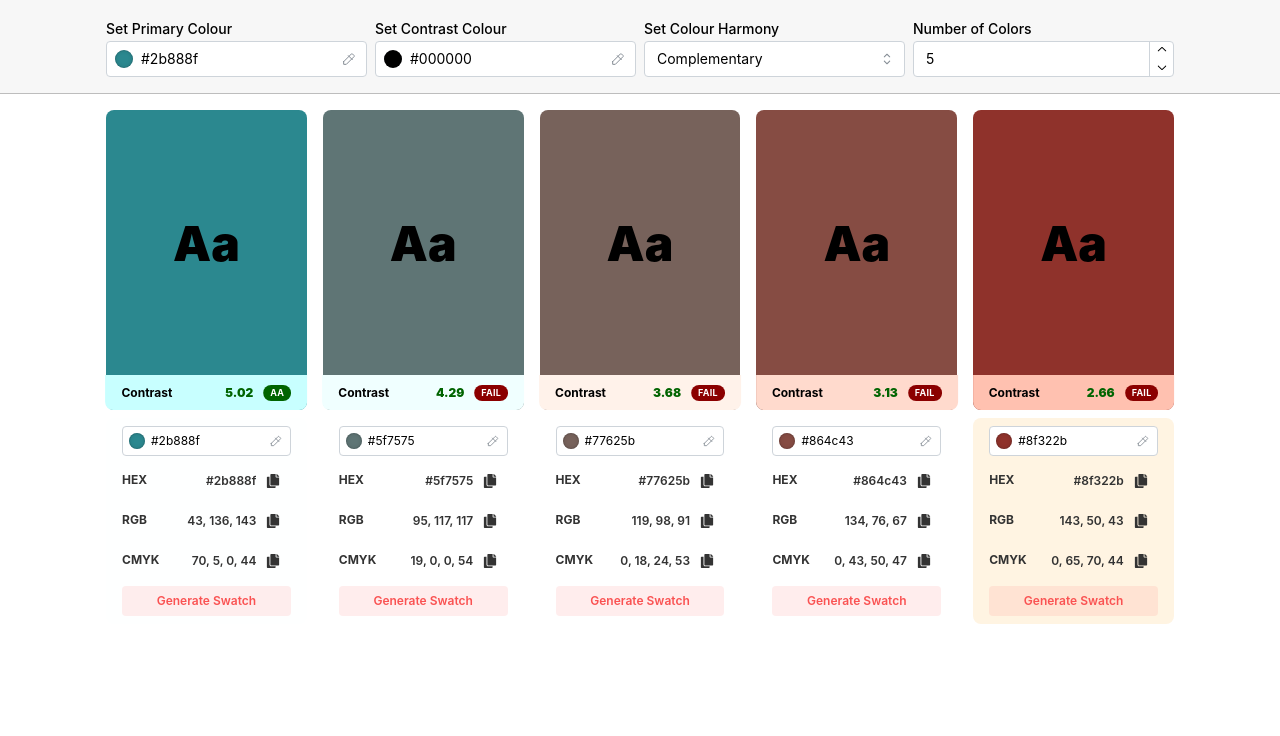
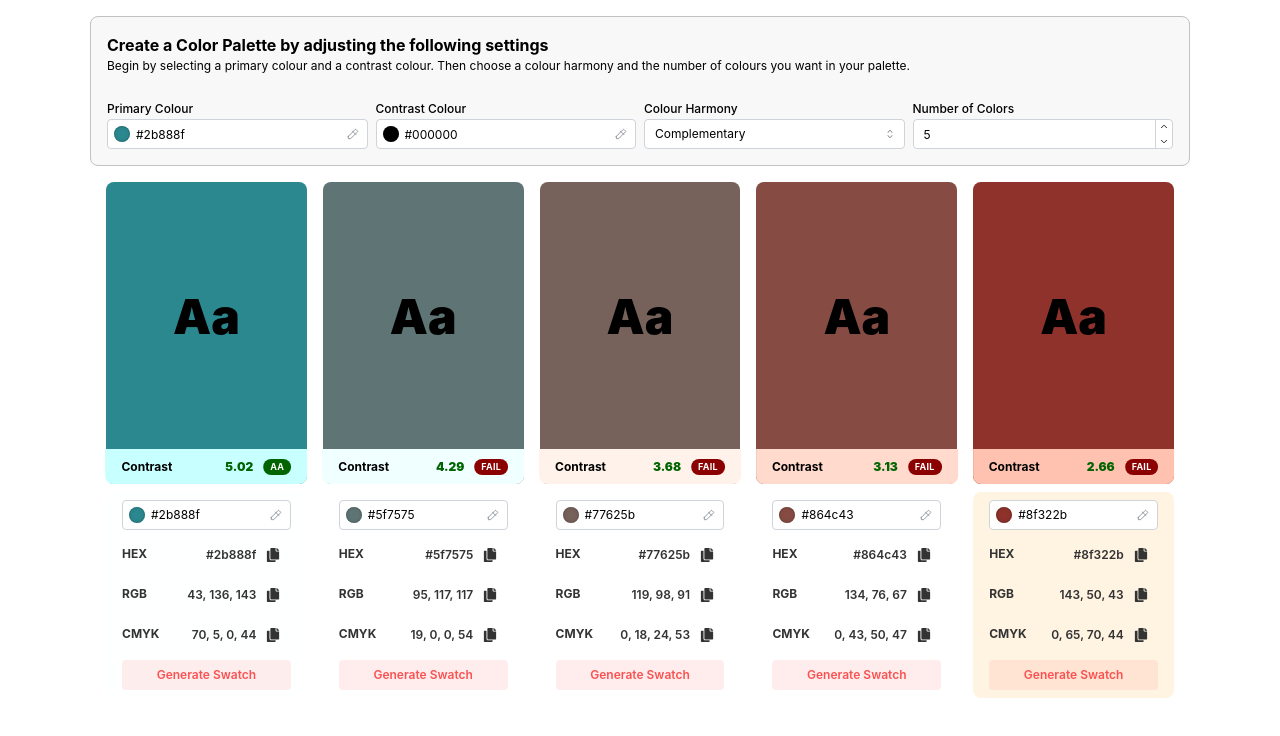
Before and after one commit to Menubrea/Theme-Creator, a Next.js app: page / in a window 1280 px wide. Shown: the top 736 px of the page. Built offline with nearby package versions, Linux system fonts and the light colour scheme.

Commit message:
Code refactor with new inputnavigation component

```diff
--- a/components/ColorPicker/ColorCard/ColorCard.module.css
+++ b/components/ColorPicker/ColorCard/ColorCard.module.css
@@ -1,7 +1,7 @@
 .card {
   border-radius: 0.5rem 0.5rem 0 0;
   position: relative;
-  height: 300px;
+  aspect-ratio: 1/1.5;
   width: 100%;
   border-radius: 0.5rem;
 }
--- a/components/ColorPicker/ColorPicker.module.css
+++ b/components/ColorPicker/ColorPicker.module.css
@@ -8,25 +8,3 @@
   margin: 0 auto;
   max-width: 1100px;
 }
-
-.inputWrapper {
-  padding: 1rem;
-  display: flex;
-  width: 100%;
-  position: sticky;
-  background-color: rgb(247, 247, 247);
-  top: 0;
-  z-index: 100;
-  border-bottom: #0000003c 1px solid;
-}
-
-.inputContainer {
-  max-width: 1100px;
-  padding: 0 1rem;
-  width: 100%;
-  margin: 0 auto;
-  display: flex;
-  justify-content: space-between;
-  align-items: center;
-  gap: 0.5rem;
-}
--- a/components/ColorPicker/ColorPicker.tsx
+++ b/components/ColorPicker/ColorPicker.tsx
@@ -1,9 +1,10 @@
 'use client';
 import React from 'react';
 import { useState } from 'react';
-import { Box, ColorInput, NativeSelect, Notification, NumberInput } from '@mantine/core';
+import { Box, Notification } from '@mantine/core';
 import styles from './ColorPicker.module.css';
 import { ColorCard } from './ColorCard';
+import { InputNavigation } from './InputNavigation';
 
 import chroma from 'chroma-js';
 import { useDisclosure } from '@mantine/hooks';
@@ -25,6 +26,10 @@ function ColorPick() {
     message,
     click,
     harmony,
+    setCount,
+    setContrast,
+    setType,
+    onChange,
     open,
     close,
     setClick,
@@ -102,46 +107,7 @@ function ColorPick() {
       <Box style={{ position: 'fixed', bottom: '1rem', right: '1rem', zIndex: 1000 }}>
         {click && <Notification withBorder withCloseButton={false} title={message} />}
       </Box>
-
-      <Box className={styles.inputWrapper}>
-        <Box className={styles.inputContainer}>
-          <ColorInput
-            label="Set Primary Colour"
-            style={{ width: '100%' }}
-            value={value}
-            onChange={onChange}
-          />
-
-          <ColorInput
-            label="Set Contrast Colour"
-            style={{ width: '100%' }}
-            value={contrast}
-            onChange={setContrast}
-          />
-          <NativeSelect
-            label="Set Colour Harmony"
-            style={{ width: '100%' }}
-            onChange={(e) => setType(e.currentTarget.value)}
-            data={[
-              'Complementary',
-              'Analogous',
-              'Triadic',
-              'Split-complementary',
-              'Square',
-              'Tetradic',
-              'Monochromatic',
-            ]}
-          />
-          <NumberInput
-            label="Number of Colors"
-            style={{ width: '100%' }}
-            defaultValue={5}
-            onChange={(value: string | number) => setCount(value as number)}
-            max={10}
-            min={3}
-          />
-        </Box>
-      </Box>
+      <InputNavigation {...props} />
       <Box className={styles.grid}>
         {harmony.map((color, i) => (
           <ColorCard key={i} color={color} {...props} />
--- /dev/null
+++ b/components/ColorPicker/InputNavigation/InputNavigation.module.css
@@ -0,0 +1,34 @@
+.inputWrapper {
+  padding: 1rem;
+  position: sticky;
+  background-color: rgb(248, 248, 248);
+  top: 0;
+  z-index: 100;
+  max-width: 1100px;
+  margin: 1rem auto 0;
+  border-radius: 0.5rem;
+  align-items: center;
+  border: 1px solid rgb(194, 194, 194);
+  overflow: hidden;
+}
+
+.inputContainer {
+  width: 100%;
+  display: grid;
+  grid-template-columns: 1fr 1fr;
+  justify-content: space-between;
+  align-items: center;
+  gap: 0.5rem;
+}
+
+.flex {
+  display: flex;
+  gap: 0.5rem;
+}
+
+@media screen and (max-width: 768px) {
+  .flex {
+    flex-direction: column;
+    gap: 0.5rem;
+  }
+}
--- /dev/null
+++ b/components/ColorPicker/InputNavigation/InputNavigation.tsx
@@ -0,0 +1,84 @@
+import React, { useRef } from 'react';
+import { Box, ColorInput, NativeSelect, NumberInput, Text } from '@mantine/core';
+import styles from './InputNavigation.module.css';
+
+interface InputNavigationProps {
+  value: string;
+  contrast: string;
+  onChange: (value: string) => void;
+  setContrast: (value: string) => void;
+  setType: (value: string) => void;
+  setCount: (value: number) => void;
+}
+
+const InputNavigation = ({ ...props }: InputNavigationProps) => {
+  const { value, onChange, contrast, setContrast, setType, setCount } = props;
+  const scrollContainer = useRef<HTMLDivElement | null>(null);
+
+  window.addEventListener('scroll', () => {
+    if (scrollContainer.current) {
+      scrollContainer.current.style.display = window.scrollY > 200 ? 'none' : 'block';
+    }
+  });
+
+  return (
+    <Box className={styles.inputWrapper}>
+      <Box ref={scrollContainer}>
+        <Text fw={700} variant="h1">
+          Create a Color Palette by adjusting the following settings
+        </Text>
+        <Text size="xs" style={{ marginBottom: 20 }}>
+          Begin by selecting a primary colour and a contrast colour. Then choose a colour harmony
+          and the number of colours you want in your palette.
+        </Text>
+      </Box>
+      <Box className={styles.inputContainer}>
+        <Box className={styles.flex}>
+          <ColorInput
+            size="xs"
+            label="Primary Colour"
+            style={{ width: '100%' }}
+            value={value}
+            onChange={onChange}
+          />
+
+          <ColorInput
+            label="Contrast Colour"
+            size="xs"
+            style={{ width: '100%' }}
+            value={contrast}
+            onChange={setContrast}
+          />
+        </Box>
+        <Box className={styles.flex}>
+          <NativeSelect
+            label="Colour Harmony"
+            size="xs"
+            style={{ width: '100%' }}
+            onChange={(e) => setType(e.currentTarget.value)}
+            data={[
+              'Complementary',
+              'Analogous',
+              'Triadic',
+              'Split-complementary',
+              'Square',
+              'Tetradic',
+              'Monochromatic',
+            ]}
+          />
+          <NumberInput
+            label="Number of Colors"
+            size="xs"
+            style={{ width: '100%' }}
+            defaultValue={5}
+            onChange={(value: string | number) => setCount(value as number)}
+            max={10}
+            min={3}
+          />
+        </Box>
+      </Box>
+    </Box>
+  );
+};
+
+export default InputNavigation;
--- /dev/null
+++ b/components/ColorPicker/InputNavigation/index.ts
@@ -0,0 +1 @@
+export { default as InputNavigation } from './InputNavigation';
```
